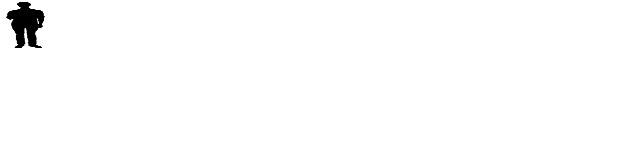
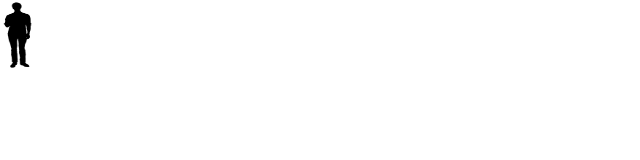
Before and after one commit to javalove93/sample-website, a plain HTML site: page index.html in a window 1280 px wide. Shown: the whole page, without its empty margins (0-640 px from the left). Drawn offline with Linux system fonts and the light colour scheme.

Commit message:
Update index.html

```diff
--- a/index.html
+++ b/index.html
@@ -9,7 +9,7 @@
     </style>
   </head>
   <body>
-    <img id="person" src="person.png" width="50" height="50">
+    <img id="person" src="person.png" width="35" height="70">
     <script>
       const person = document.getElementById("person");
       document.onkeydown = function(event) {
```
